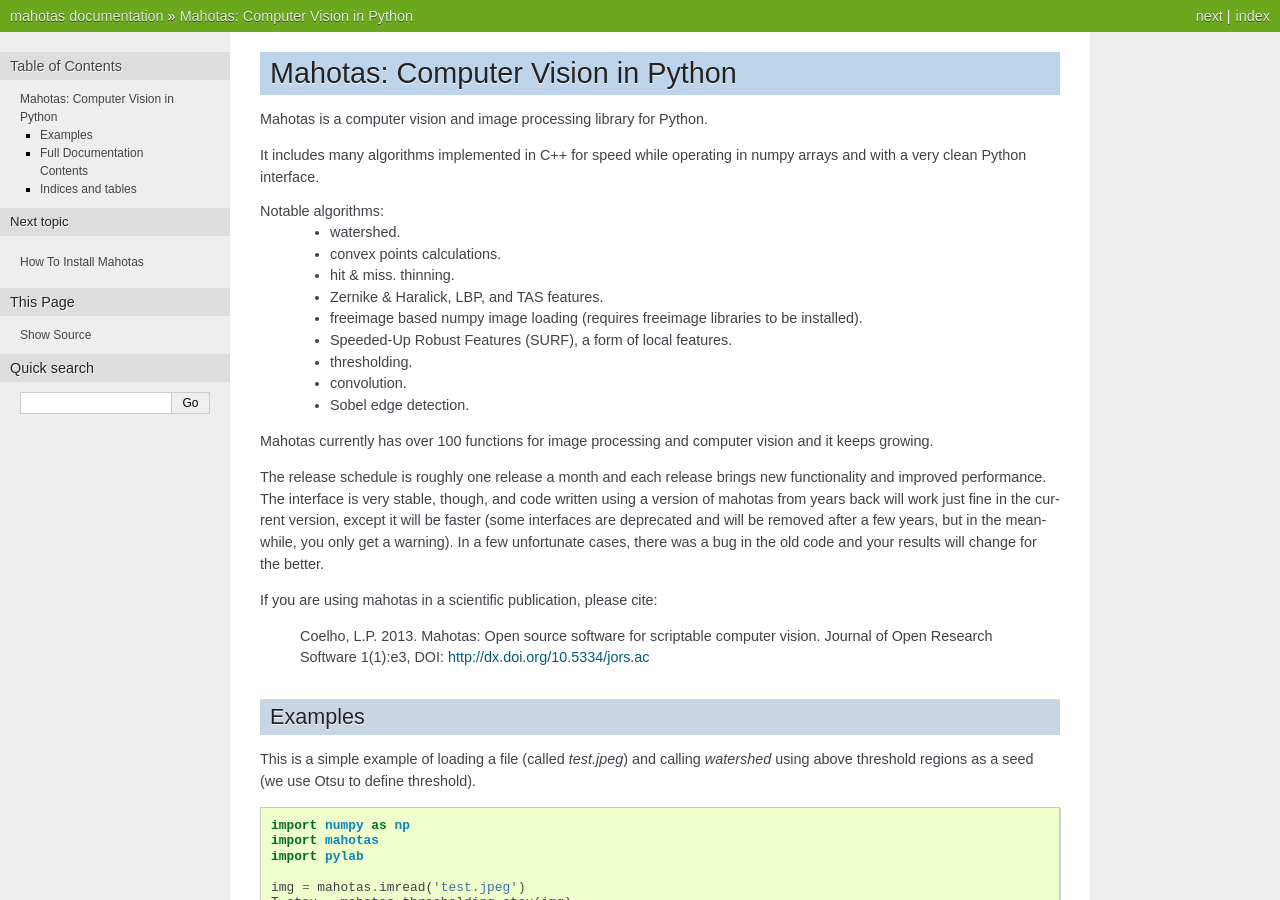
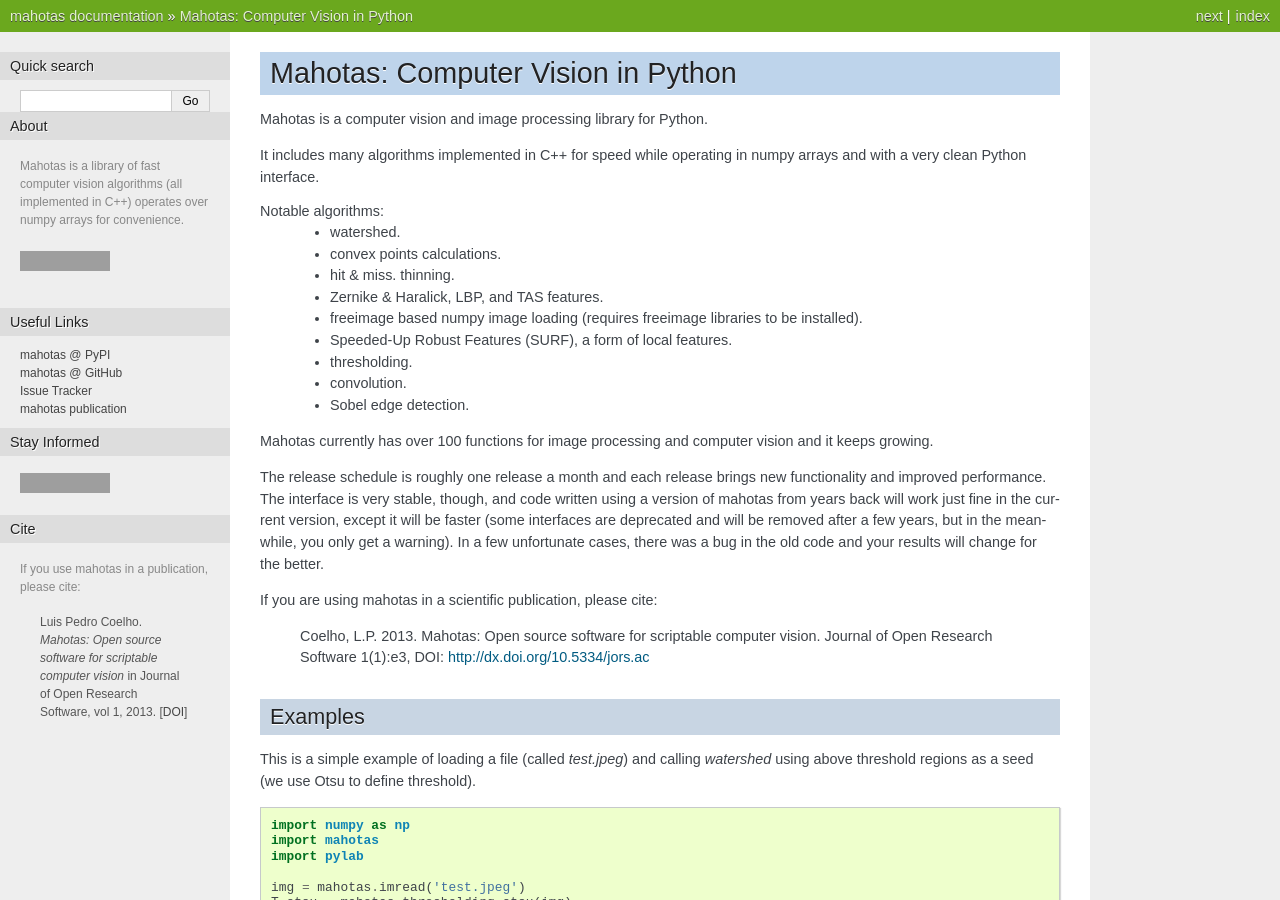
Before and after one commit to luispedro/mahotas, a Sphinx documentation site: the page built from docs/source/index.rst, in a window 1280 px wide and 900 px high. Built offline with Sphinx 7.4.7, drawn with Linux system fonts in a browser that asks for light colours; formulas are drawn with MathJax 3; the version number could not be read and is left out; grey boxes are pictures that could not be loaded.

Commit message:
DOC Improve documentation templates
The table of content links were never very useful.

```diff
--- a/README.rst
+++ b/README.rst
@@ -4,8 +4,8 @@
 Python Computer Vision Library
 ------------------------------
 
-This library of fast computer vision algorithms (all implemented in C++)
-operates over numpy arrays for convenience.
+Mahotas is a library of fast computer vision algorithms (all implemented in
+C++) operates over numpy arrays for convenience.
 
 Notable algorithms:
  - watershed.
--- /dev/null
+++ b/docs/source/_templates/sidebar.html
@@ -0,0 +1,32 @@
+<h3>About</h3>
+
+<p>Mahotas is a library of fast computer vision algorithms (all implemented in
+C++) operates over numpy arrays for convenience.</p>
+
+<p>
+  <iframe src="http://ghbtns.com/github-btn.html?user=luispedro&repo=mahotas&type=watch&count=true&size=large"
+    allowtransparency="true" frameborder="0" scrolling="0" width="200px" height="35px"></iframe>
+</p>
+
+<h3>Useful Links</h3>
+<ul>
+  <li><a href="http://pypi.python.org/pypi/mahotas">mahotas @ PyPI</a></li>
+  <li><a href="http://github.com/luispedro/mahotas">mahotas @ GitHub</a></li>
+  <li><a href="http://github.com/luispedro/mahotas/issues">Issue Tracker</a></li>
+  <li><a href="http://dx.doi.org/10.5334/jors.ac">mahotas publication</a></li>
+</ul>
+
+<h3>Stay Informed</h3>
+
+<p><iframe src="http://ghbtns.com/github-btn.html?user=luispedro&type=follow"
+  allowtransparency="true" frameborder="0" scrolling="0" width="165" height="20"></iframe></p>
+
+<h3>Cite</h3>
+
+<p>If you use mahotas in a publication, please cite:</p>
+
+<blockquote>
+    Luis Pedro Coelho. <em>Mahotas: Open source software for scriptable computer
+    vision</em> in Journal of Open Research Software, vol 1, 2013. [<a
+    href="http://dx.doi.org/10.5334/jors.ac">DOI</a>]
+</blockquote>
--- a/docs/source/conf.py
+++ b/docs/source/conf.py
@@ -29,7 +29,7 @@
 # ---------------------
 
 # Add any paths that contain templates here, relative to this directory.
-templates_path = ['.templates']
+templates_path = ['_templates']
 
 # The suffix of source filenames.
 source_suffix = '.rst'
@@ -127,7 +127,9 @@
 #html_use_smartypants = True
 
 # Custom sidebar templates, maps document names to template names.
-#html_sidebars = {}
+html_sidebars = {
+    '*': ['searchbox.html', 'sidebar.html'],
+}
 
 # Additional templates that should be rendered to pages, maps page names to
 # template names.
```
